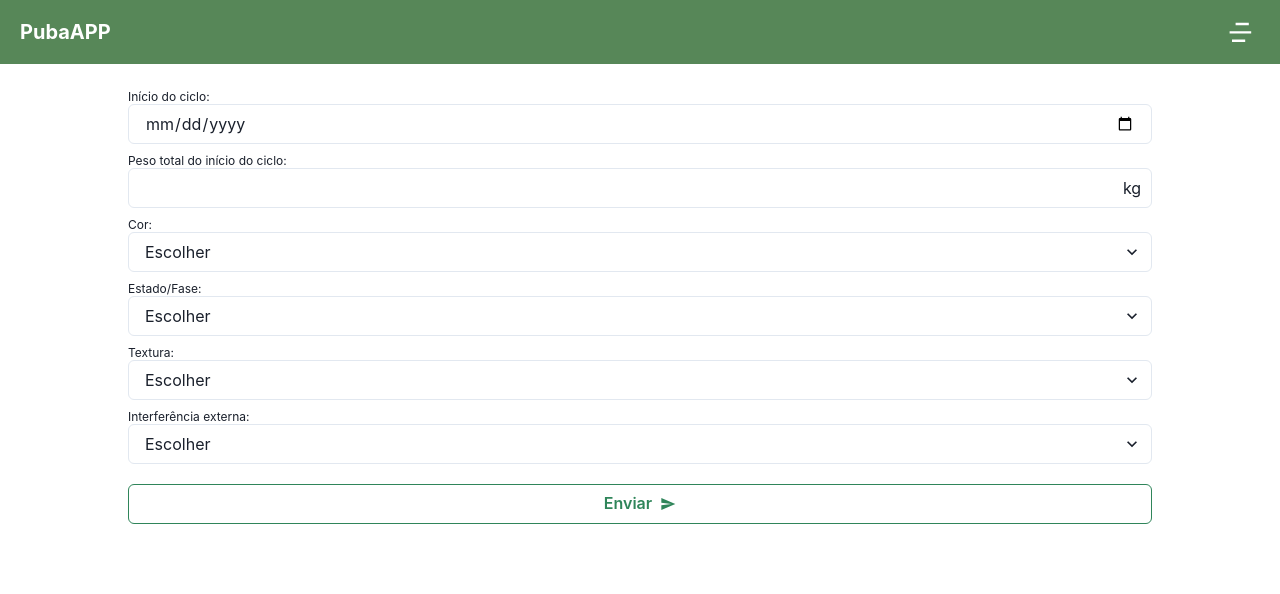
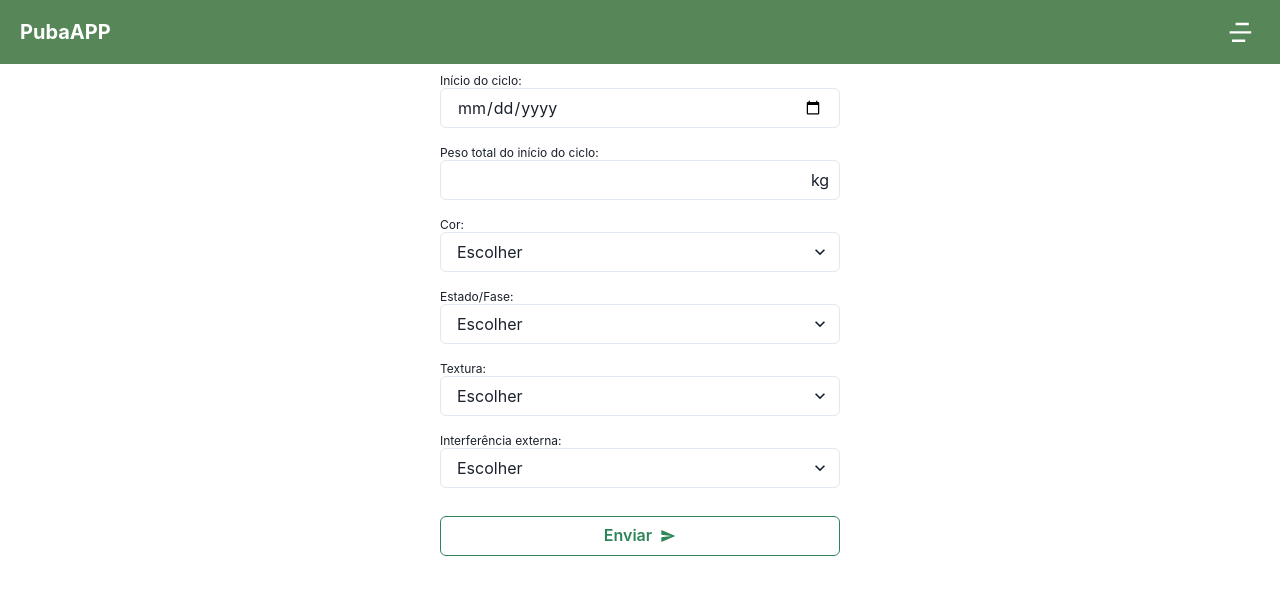
Before and after one commit to Nu7nes/data-analysis-and-forecasting, a React (Create React App) app in the folder client/: page / in a window 1280 px wide. Shown: the top 594 px of the page. Built offline with nearby package versions, Linux system fonts and the light colour scheme.

Commit message:
feat: changes on dashboard page

```diff
--- a/client/src/components/header/header.js
+++ b/client/src/components/header/header.js
@@ -18,6 +18,7 @@ function Header() {
       px={5}
       position={"sticky"}
       top={0}
+      zIndex={10}
     >
       <Heading as="h1" size="md" color="#fff">
         PubaAPP
--- a/client/src/components/main/Main.js
+++ b/client/src/components/main/Main.js
@@ -7,7 +7,7 @@ import { Flex } from "@chakra-ui/react";
 function Main() {
 
   return (
-    <Flex justifyContent='center'>
+    <Flex justifyContent='center' overflowY="auto">
       <Routes>
         <Route index path="/" element={<Form />} />
         <Route path="/register" element={<Form />} />
--- a/client/src/components/main/dashboard/Dashboard.js
+++ b/client/src/components/main/dashboard/Dashboard.js
@@ -9,7 +9,7 @@ import {
 import { DashboardSectionStyled, DashboardStyled } from "./Dashboard.styled";
 import JsFileDownloader from "js-file-downloader";
 import FormItem from "./FormItem";
-import { Button } from "@chakra-ui/react";
+import { Button, Flex, Heading } from "@chakra-ui/react";
 
 function Dashboard() {
     const formList = useSelector((state) => state.formList.data);
@@ -48,10 +48,13 @@ function Dashboard() {
             });
     }
 
+
     return (
-    <DashboardStyled>
-      <DashboardSectionStyled>
-        <h4>Aguardadndo</h4>
+        <Flex w="full" direction={"column"} align="center">
+            <Flex gap={8} w="full" wrap="wrap" justify="center" align="center">
+                <Heading size={"md"} color="gray.600" w="100vw" ml={50} my={6}>
+                    Aguardando:
+                </Heading>
                 {formList.map((form) =>
                     validateFormItem(form) ? null : (
                         <FormItem
@@ -62,18 +65,20 @@ function Dashboard() {
                         />
                     )
                 )}
-      </DashboardSectionStyled>
-      <DashboardSectionStyled>
-        <h4>Concluído</h4>
+            </Flex>
+            <Flex gap={4} w="full" wrap="wrap" justify="center" align="center">
+                <Heading size={"md"} color="gray.600" w="100vw" ml={50} my={6} mt={10}>
+                    Concluidos:
+                </Heading>
                 {formList.map((form) =>
                     validateFormItem(form) ? (
                         <FormItem key={form._id} form={form} />
                     ) : null
                 )}
-      </DashboardSectionStyled>
+            </Flex>
 
             <Button onClick={dataDownload}>Obter dados</Button>
-    </DashboardStyled>
+        </Flex>
     );
 }
 
--- a/client/src/components/main/dashboard/FormItem.js
+++ b/client/src/components/main/dashboard/FormItem.js
@@ -2,7 +2,17 @@ import React from "react";
 import { useState } from "react";
 import { DataAreaStyled, FormItemStyled } from "./Dashboard.styled";
 import UpdateModal from "../../modals/UpdateModal";
-import { Button, useDisclosure } from "@chakra-ui/react";
+
+import {
+    Box,
+    Button,
+    Card,
+    CardFooter,
+    CardHeader,
+    Heading,
+    useDisclosure,
+    IconButton
+} from "@chakra-ui/react";
 
 function DataArea(placeholder, data) {
     return (
@@ -15,13 +25,26 @@ function DataArea(placeholder, data) {
 
 function FormItem({ form, submitButton }) {
     const { isOpen, onOpen, onClose } = useDisclosure();
-
-    // function handleCancelUpdate() {
-    //     setUpdateModal(!updateModal);
-    // }
-
     return (
-        <FormItemStyled>
+        <Card size="md" p={1} w={["350px"]} shadow="0 2px 6px #00000060">
+            <CardHeader ml={2}>
+                <Box>
+                    <Heading size="md" m={0}>
+                        {new Date(form.date_init).toLocaleDateString()}
+                    </Heading>
+                    <Heading size="sm" m={0} ml={10}>
+                        {form.date_end
+                            ? new Date(form.date_end).toLocaleDateString()
+                            : "Não finalizado"}
+                    </Heading>
+                </Box>
+                <IconButton
+                    variant="ghost"
+                    colorScheme="gray"
+                    aria-label="See menu"
+                    icon={<BsThreeDotsVertical />}
+                />
+            </CardHeader>
             {DataArea("Data início", form.date_init)}
             {DataArea("Peso total inicial", form.weight_init)}
             {DataArea("Cor da mandioca", form.color_cassava)}
@@ -32,13 +55,19 @@ function FormItem({ form, submitButton }) {
             {DataArea("Peso total final", form.weight_end)}
             {DataArea("Goma no fim do ciclo", form.starch_end)}
             {DataArea("Quão fermentada está", form.how_fermented)}
-            {submitButton ? (
-                <Button colorScheme="green" onClick={onOpen}>Concluir entrada</Button>
-            ) : (
-                ""
-            )}
+
+            <CardFooter>
+                {submitButton ? (
+                    <Button colorScheme="green" onClick={onOpen} w="full">
+                        Concluir entrada
+                    </Button>
+                ) : (
+                    ""
+                )}
+            </CardFooter>
+
             <UpdateModal formId={form._id} isOpen={isOpen} onClose={onClose} />
-        </FormItemStyled>
+        </Card>
     );
 }
 
--- a/client/src/components/main/form/Form.js
+++ b/client/src/components/main/form/Form.js
@@ -4,10 +4,7 @@ import { addForm } from "../../../redux/slices/formListSlice";
 import { useForm, FormProvider } from "react-hook-form";
 import InputBox from "../../CustomInput";
 import SelectBox from "../../CustomSelect";
-
-import { FormSectionStyled, FormStyled } from "./Form.styled";
-
-import { Button } from "@chakra-ui/react";
+import { Button, VStack } from "@chakra-ui/react";
 import { MdSend } from "react-icons/md";
 
 function Form() {
@@ -26,8 +23,8 @@ function Form() {
 
   return (
     <FormProvider {...methods}>
-      <FormStyled onSubmit={methods.handleSubmit(onSubmitForm)}>
-        <FormSectionStyled>
+      <VStack w={['90vw', '70vw', '400px']}  align="stretch" as="form" onSubmit={methods.handleSubmit(onSubmitForm)}>
+
           <InputBox
             type="date"
             label="date_init"
@@ -94,8 +91,8 @@ function Form() {
           >
             Enviar
           </Button>
-        </FormSectionStyled>
-      </FormStyled>
+
+      </VStack>
     </FormProvider>
   );
 }
--- a/client/src/components/main/form/Form.styled.js
+++ /dev/null
@@ -1,21 +0,0 @@
-import styled from 'styled-components';
-
-export const FormStyled = styled.form`
-    display: grid;
-    grid-template-columns: 100%;
-    grid-template-rows: auto auto auto;
-    align-items: center;
-    justify-items: center;
-    gap: 1rem;
-    /* flex-wrap: wrap; */
-    justify-content: space-between;
-    margin: 1rem;
-    width: 80%;
-`;
-
-export const FormSectionStyled = styled.div`
-    display: flex;
-    flex-direction: column;
-    width: 100%;
-    /* max-width: 400px; */
-`;
```
Lines whose indentation alone changed are shown as unchanged.
